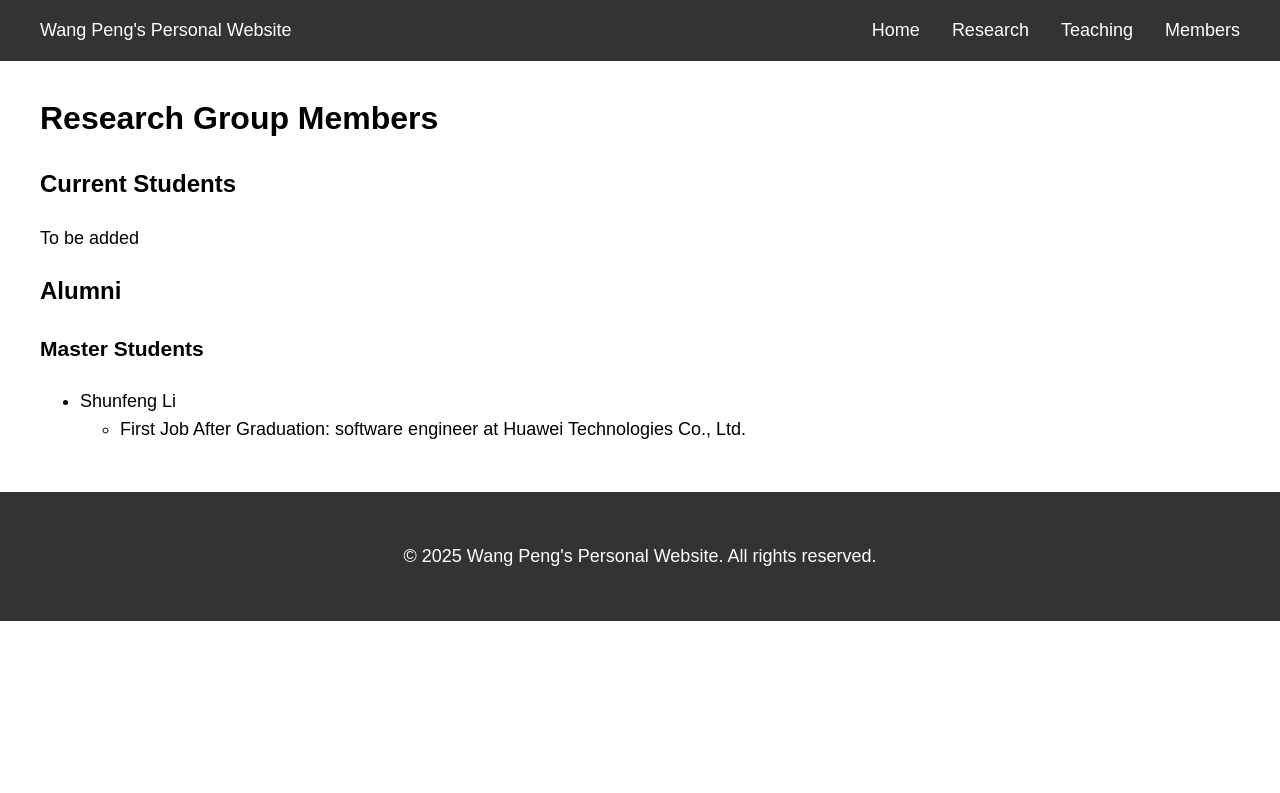
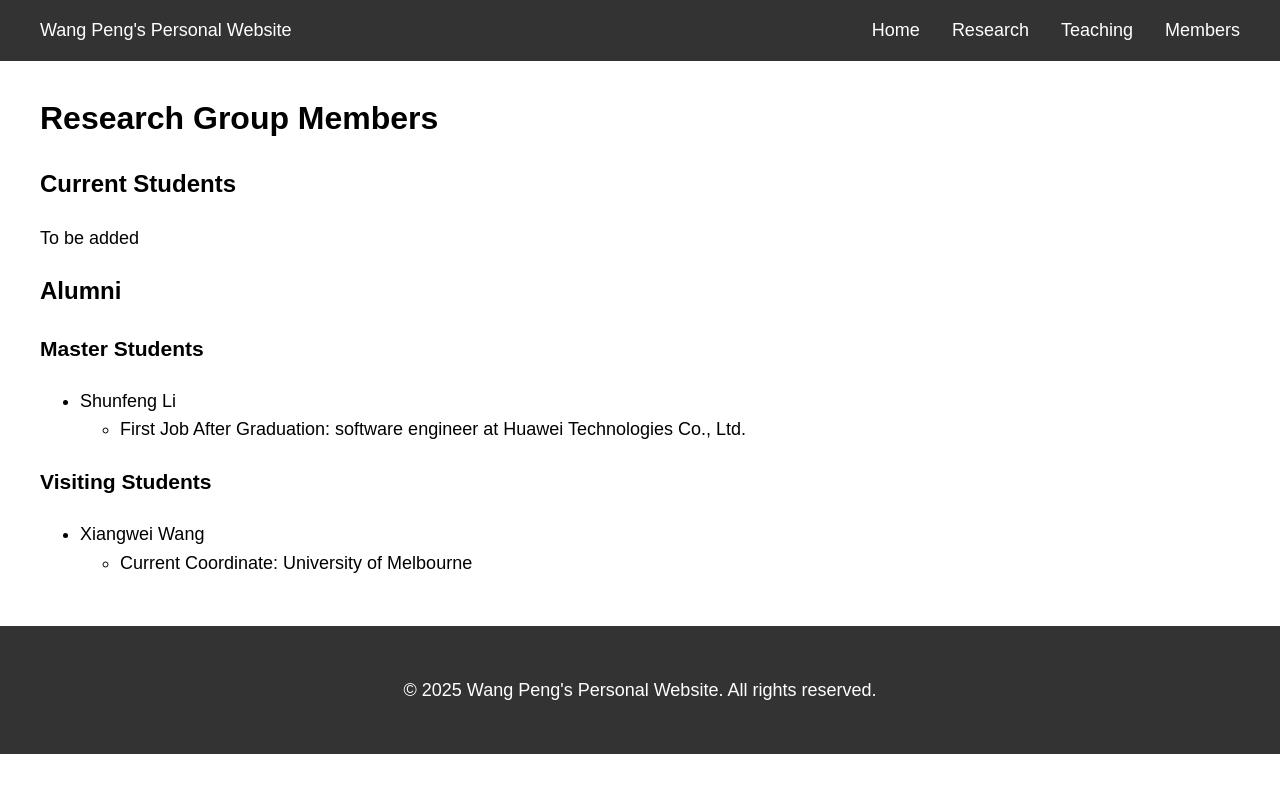
Before and after one commit to P11GH/P11GH.github.io, a Jekyll site: the page built from members/index.md, in a window 1280 px wide. Shown: the top 793 px of the page. Built offline with Jekyll 4.4.1, drawn with Linux system fonts in a browser that asks for light colours.

Commit message:
add visiting student

```diff
--- a/members/index.md
+++ b/members/index.md
@@ -58,3 +58,7 @@ To be added
 ### Master Students
  - Shunfeng Li
    - First Job After Graduation: software engineer at Huawei Technologies Co., Ltd.
+
+### Visiting Students
+ - Xiangwei Wang
+   - Current Coordinate: University of Melbourne
```
Also changed, not shown: 2 other files.
